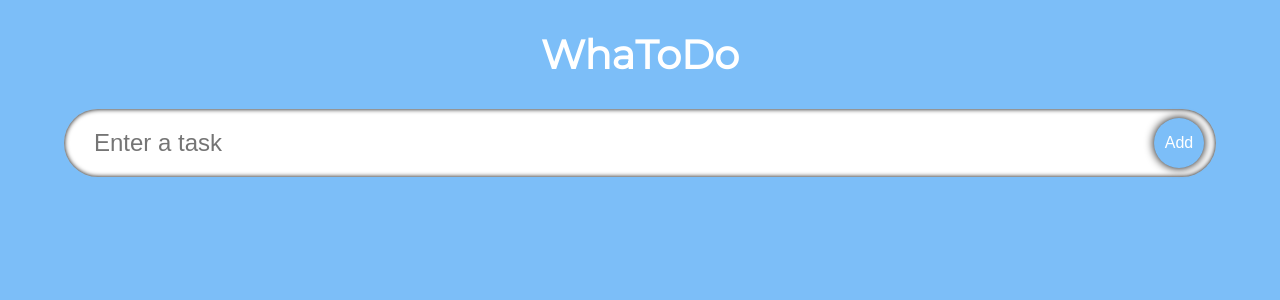
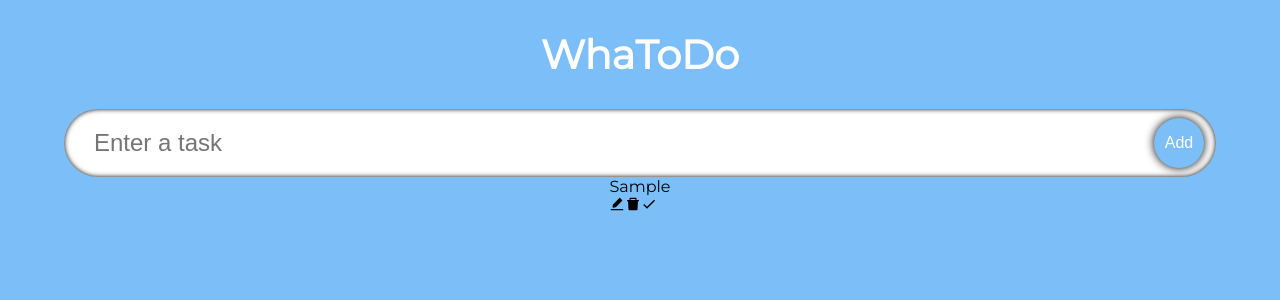
Before and after one commit to alexei-dayrit/react-typescript-todo, a React (Create React App) app: page / in a window 1280 px wide. Both pictures are taken after typing "Sample" into the empty fields and a click on the button "Add". Shown: the top 300 px of the page. Built offline with nearby package versions, Linux system fonts and the light colour scheme; the HTML template or start-up script is replaced by a standard one.

Commit message:
imported all necessary react-icons.

```diff
--- a/src/components/TodoItem.tsx
+++ b/src/components/TodoItem.tsx
@@ -1,19 +1,31 @@
 import React from 'react'
 import { Todo } from '../model'
+import { AiFillEdit, AiFillDelete } from "react-icons/ai";
+import { MdDone } from "react-icons/md";
 
 interface Props {
   todo: Todo;
-  key: number;
   todos: Todo[];
   setTodos: React.Dispatch<React.SetStateAction<Todo[]>>;
 }
 
-const TodoItem = ({todo, key, todos, setTodos}:Props) => {
+const TodoItem = ({todo, todos, setTodos}:Props) => {
   return (
-    <div>
-
-    </div>
-  )
+    <form className="single-todo">
+      <div className="single-todo-text">{todo.todo}</div>
+      <div>
+        <span className="icon">
+          <AiFillEdit />
+        </span>
+        <span className="icon">
+          <AiFillDelete />
+        </span>
+        <span className="icon">
+          <MdDone />
+        </span>
+      </div>
+    </form>
+  );
 }
 
 export default TodoItem
```
